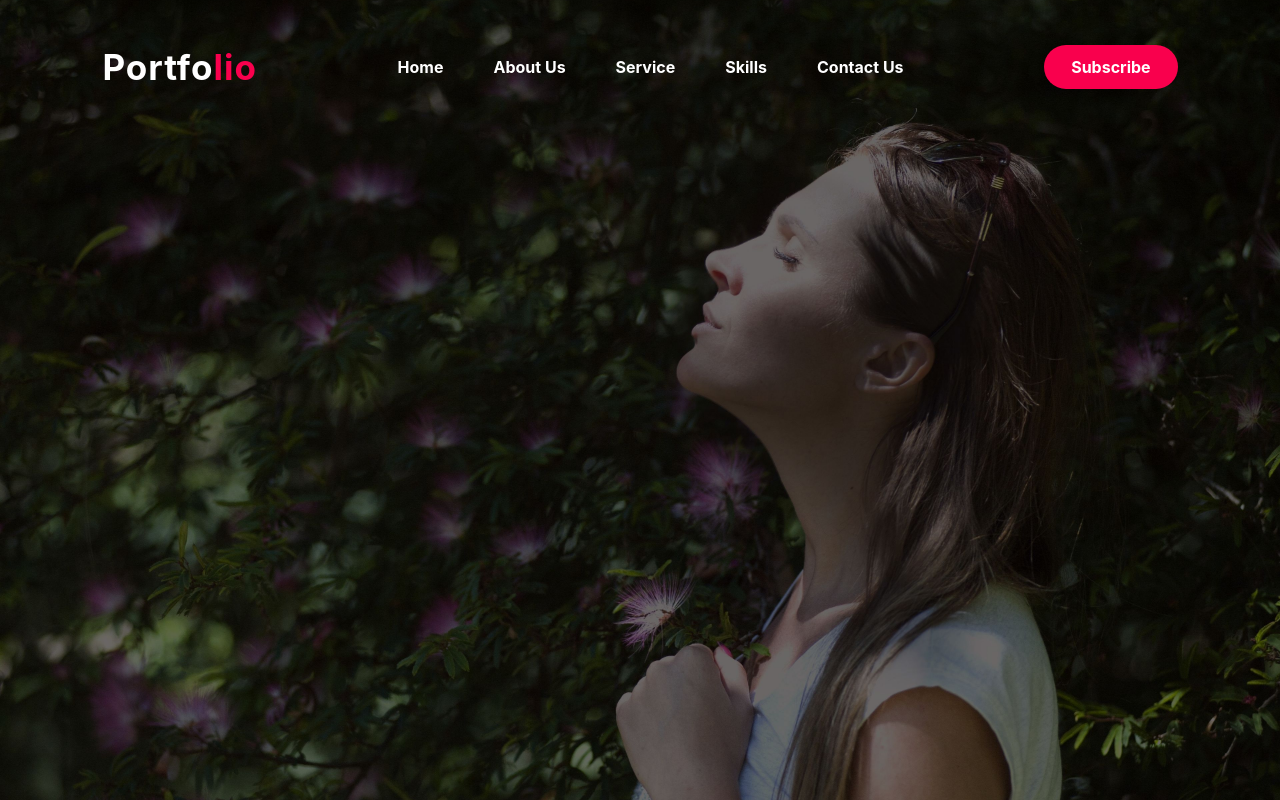
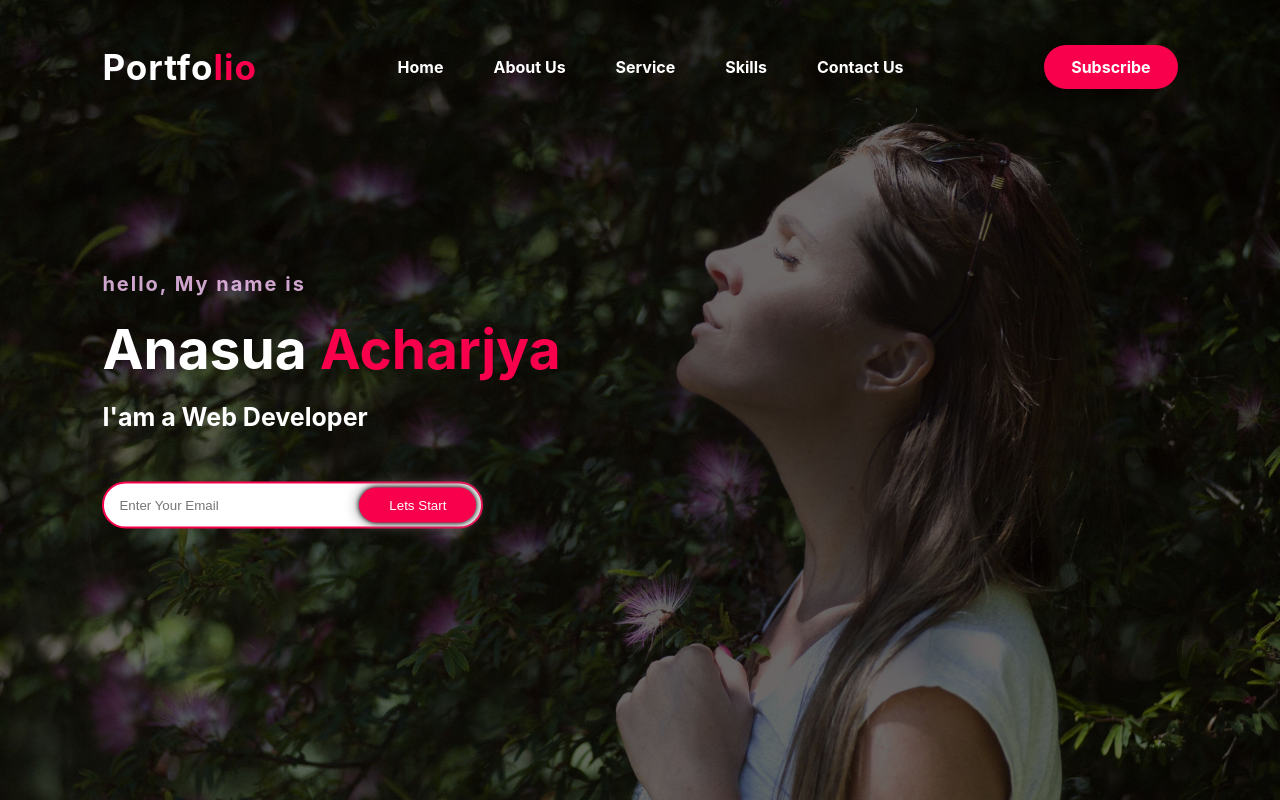
Before and after one commit to Nipa-KUETCse/Personal-Portfloio-App, a React (Create React App) app: page / in a window 1280 px wide. Built offline with nearby package versions, Linux system fonts and the light colour scheme.

Commit message:
navbar updated and content added in navbar

```diff
--- a/src/App.js
+++ b/src/App.js
@@ -1,11 +1,13 @@
 
 import './App.css';
+
 import Navbar from './components/Navbar/Navbar';
 
 function App() {
   return (
     <div className="App">
       <Navbar/>
+
     </div>
   );
 }
--- a/src/components/Navbar/Navbar.js
+++ b/src/components/Navbar/Navbar.js
@@ -1,9 +1,9 @@
 import React from "react";
-import "./navbar.css"
+import "./navbar.css";
 
 const Navbar = () => {
   return (
-    <div class="hero">
+    <div className="hero">
       <nav>
         <h2 className="logo">
           Portfo<span>lio</span>
@@ -25,10 +25,24 @@ const Navbar = () => {
             <a href="#">Contact Us</a>
           </li>
         </ul>
-        <a href="#" class="btn">
+        <a href="#" className="btn">
           Subscribe
         </a>
       </nav>
+
+      <div className="content">
+        <h4>hello, My name is</h4>
+        <h1>
+          Anasua <span>Acharjya</span>
+        </h1>
+        <h3>I'am a Web Developer</h3>
+        <div className="newslatter">
+          <form>
+            <input type="email" id="nail" placeholder="Enter Your Email" />
+            <input type="submit" name="submit" value="Lets Start" />
+          </form>
+        </div>
+      </div>
     </div>
   );
 };
--- a/src/components/Navbar/navbar.css
+++ b/src/components/Navbar/navbar.css
@@ -54,3 +54,53 @@
     transform: scale(1.2);
   }
   /* navbar ends */
+
+  /* content starts */
+.content {
+  position: absolute;
+  top: 50%;
+  left: 8%;
+  transform: translateY(-50%);
+}
+h1 {
+  color: white;
+  margin: 20px 0px 20px;
+  font-size: 55px;
+}
+h3 {
+  color: white;
+  font-size: 25px;
+  margin-bottom: 50px;
+}
+h4 {
+  color: #fcfc;
+  letter-spacing: 2px;
+  font-size: 20px;
+}
+.newslatter form {
+  width: 380px;
+  max-width: 100%;
+  position: relative;
+}
+.newslatter form input:first-child {
+  display: inline-block;
+  width: 61%;
+  padding: 14px 130px 14px 15px;
+  border: 2px solid #f9004d;
+  outline: none;
+  border-radius: 30px;
+}
+.newslatter form input:last-child {
+  position: absolute;
+  display: inline-block;
+  outline: none;
+  border: none;
+  padding: 10px 30px;
+  border-radius: 30px;
+  background-color: #f9004d;
+  color: white;
+  box-shadow: 0px 0px 5px #000, 0px 0px 15px #858585;
+  top: 6px;
+  right: 6px;
+}
+/* content ends */
```
